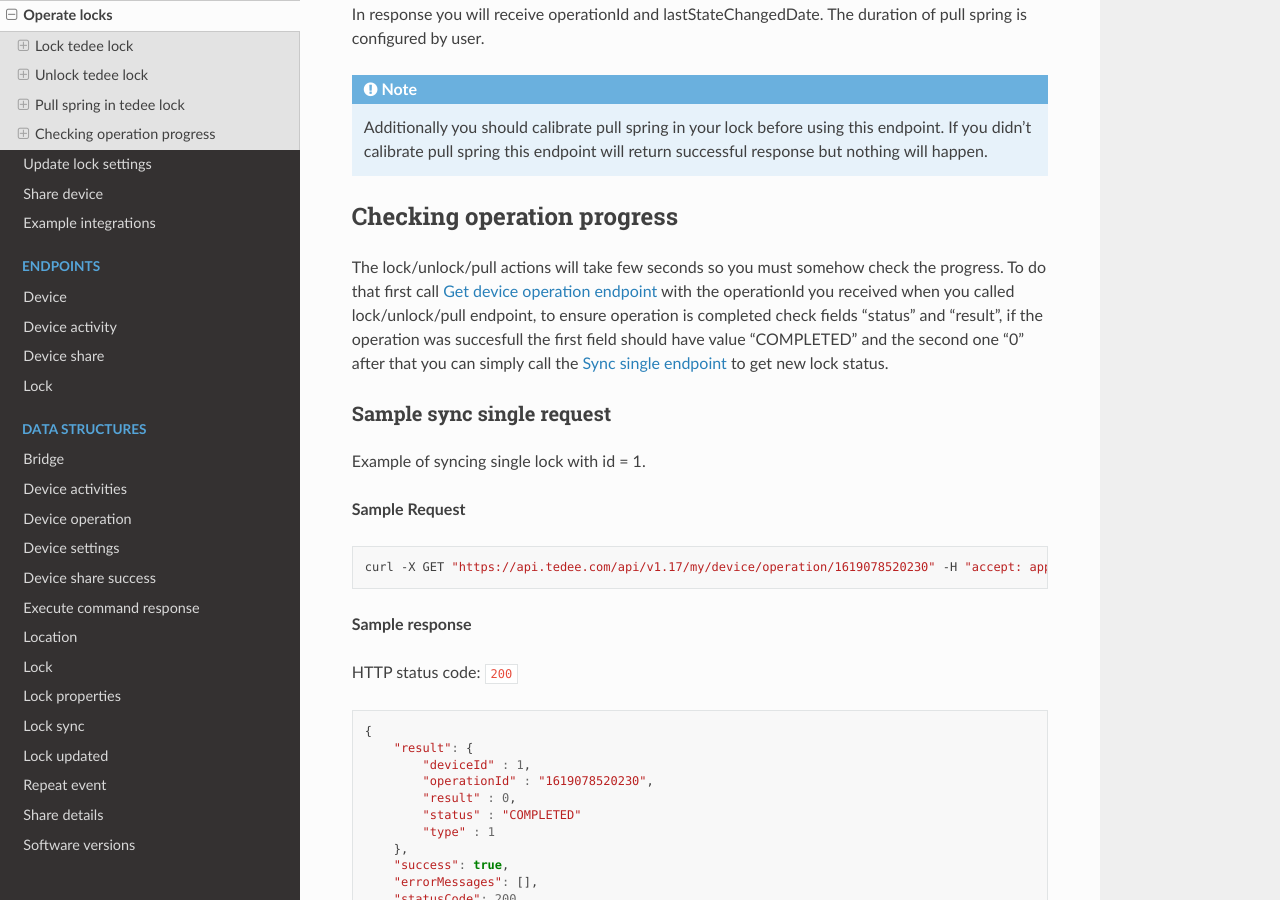
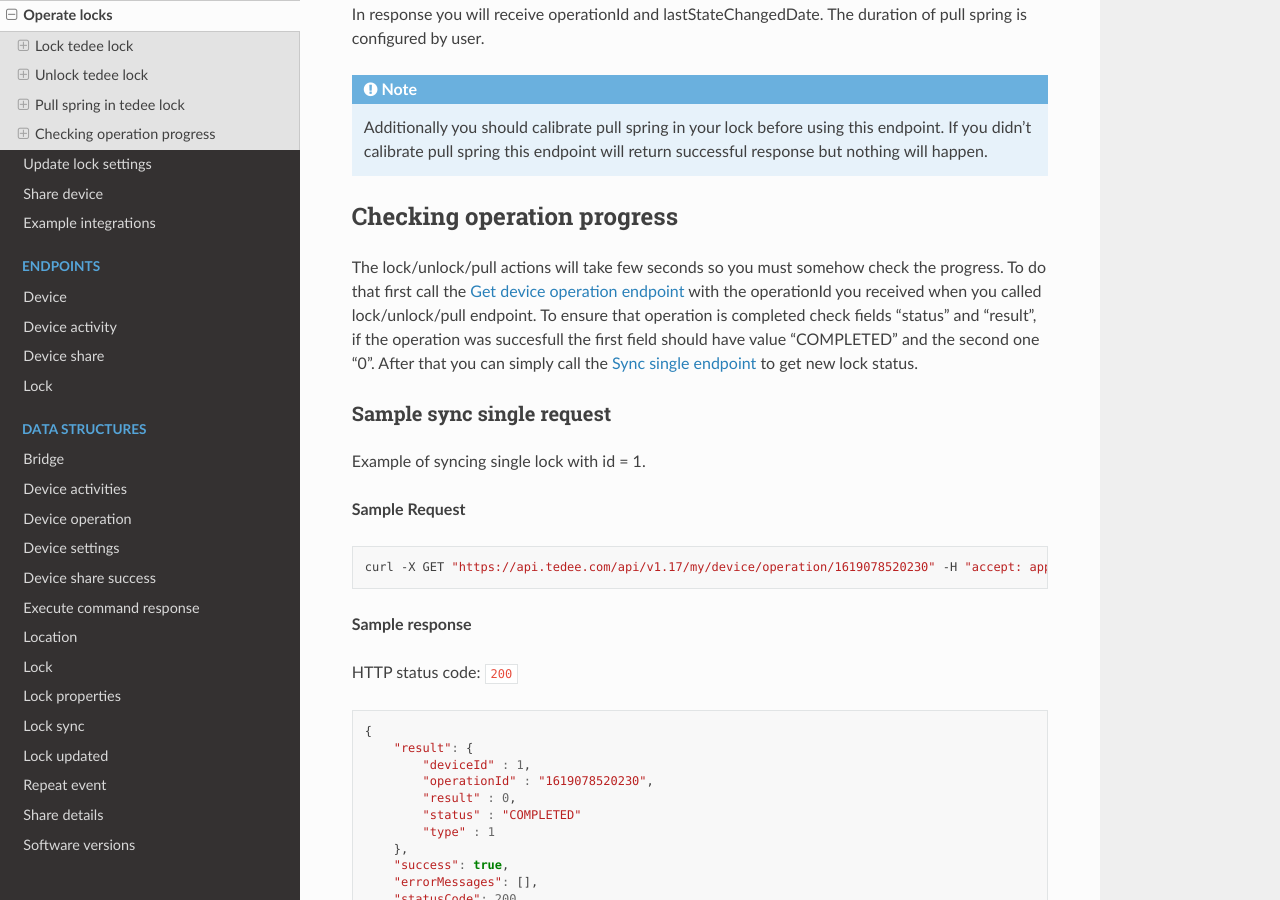
Before and after one commit to tedee-com/tedee-api-doc, a Sphinx documentation site: the page built from docs/source/howtos/operate-locks.rst, in a window 1280 px wide and 900 px high, scrolled down 2806 px. Built offline with Sphinx 7.4.7 and the Read the Docs theme 2.0.0, drawn with Linux system fonts in a browser that asks for light colours.

Commit message:
Code review fixes

```diff
--- a/docs/source/enums/device-operation-type.rst
+++ b/docs/source/enums/device-operation-type.rst
@@ -1,4 +1,4 @@
-Access type
+Device operation type
 ---------------------------------------
 
 This enum describes operation type on devices
--- a/docs/source/howtos/operate-locks.rst
+++ b/docs/source/howtos/operate-locks.rst
@@ -115,9 +115,9 @@ In response you will receive operationId and lastStateChangedDate. The duration
 Checking operation progress
 ---------------------------
 
-The lock/unlock/pull actions will take few seconds so you must somehow check the progress. To do that first call  :doc:`Get device operation endpoint <../endpoints/device/get-device-operation>`
-with the operationId you received when you called lock/unlock/pull endpoint, to ensure operation is completed check fields "status" and "result",
-if the operation was succesfull the first field should have value "COMPLETED" and the second one "0" after that you can simply call the :doc:`Sync single endpoint <../endpoints/lock/sync-single>` to get new lock status.
+The lock/unlock/pull actions will take few seconds so you must somehow check the progress. To do that first call the :doc:`Get device operation endpoint <../endpoints/device/get-device-operation>`
+with the operationId you received when you called lock/unlock/pull endpoint. To ensure that operation is completed check fields "status" and "result",
+if the operation was succesfull the first field should have value "COMPLETED" and the second one "0". After that you can simply call the :doc:`Sync single endpoint <../endpoints/lock/sync-single>` to get new lock status.
 
 Sample sync single request
 ^^^^^^^^^^^^^^^^^^^^^^^^^^
```
